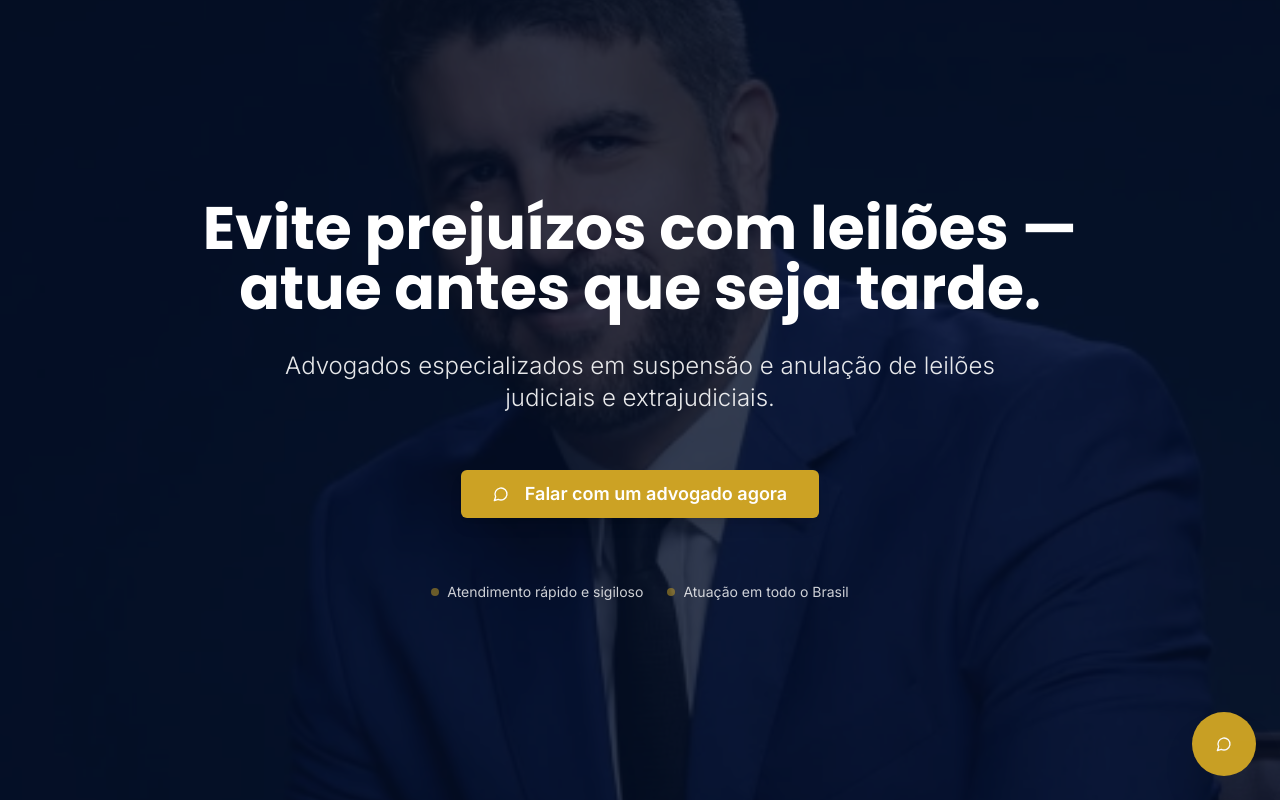
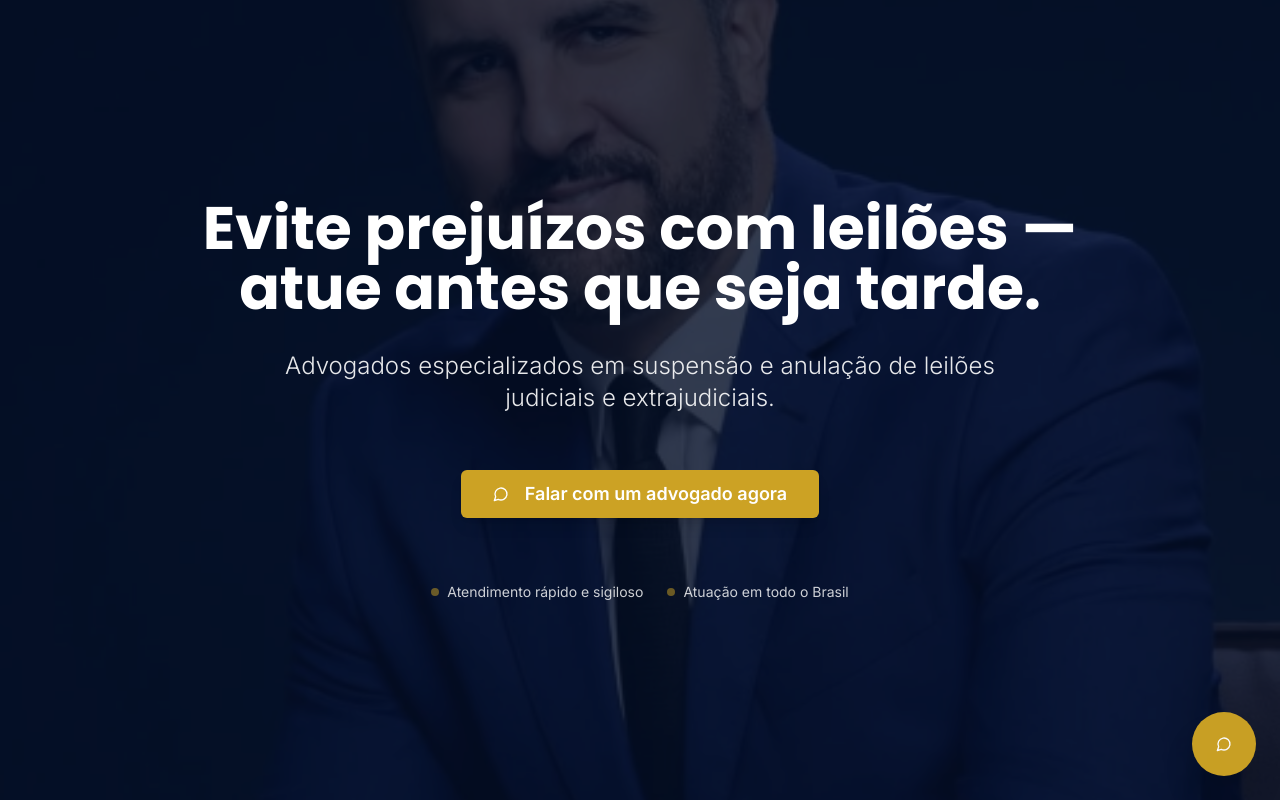
Before and after one commit to LucasNascimento2810/psafe-leilao-solver, a React (Vite) app: page / in a window 1280 px wide. Shown: the top 800 px of the page. Built offline with nearby package versions, Linux system fonts and the light colour scheme; the HTML template or start-up script is replaced by a standard one.

Commit message:
Manual edit: src/components/Hero.tsx
Edited UI in Lovable

```diff
--- a/src/components/Hero.tsx
+++ b/src/components/Hero.tsx
@@ -18,7 +18,7 @@ const Hero = () => {
         style={{
           backgroundImage: `url(${heroImage})`,
           backgroundSize: 'cover',
-          backgroundPosition: 'center 35%',
+          backgroundPosition: 'center 50%',
           backgroundRepeat: 'no-repeat',
           backgroundColor: '#1a2332',
         }}
```
